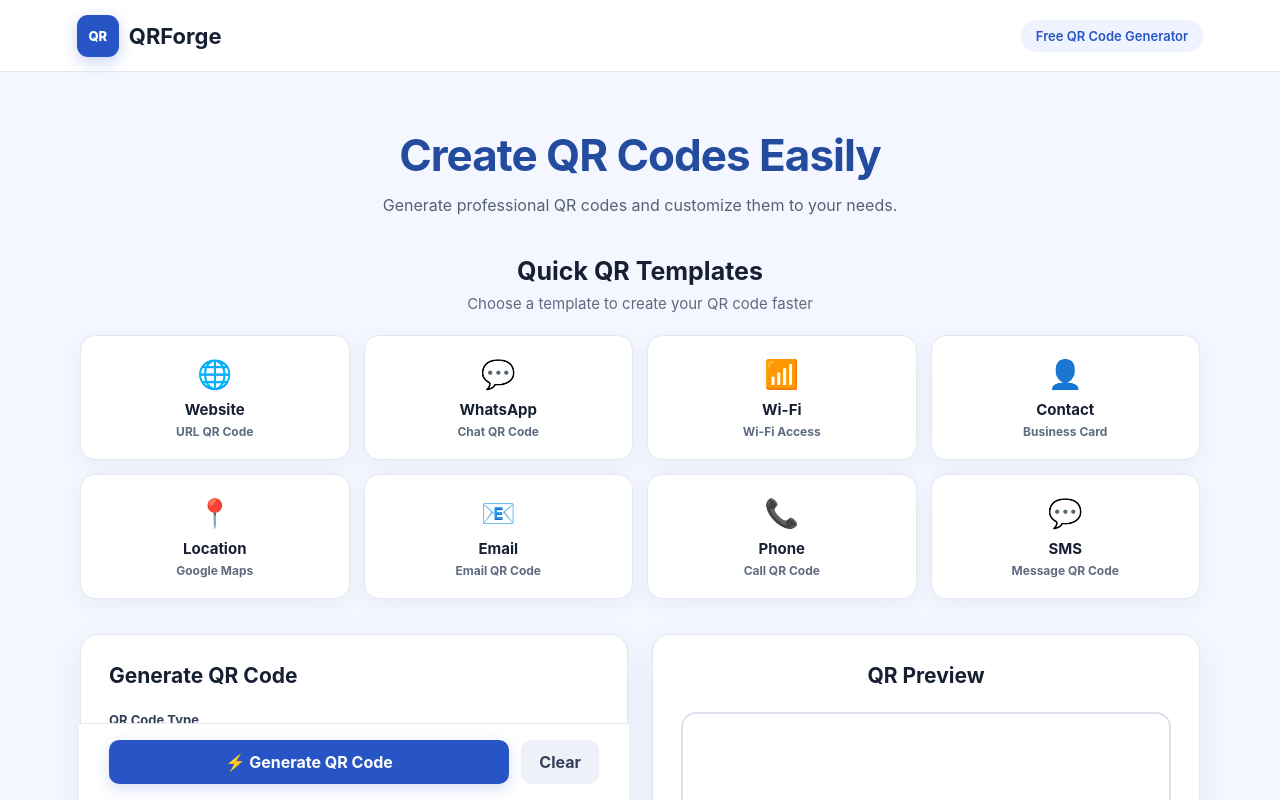
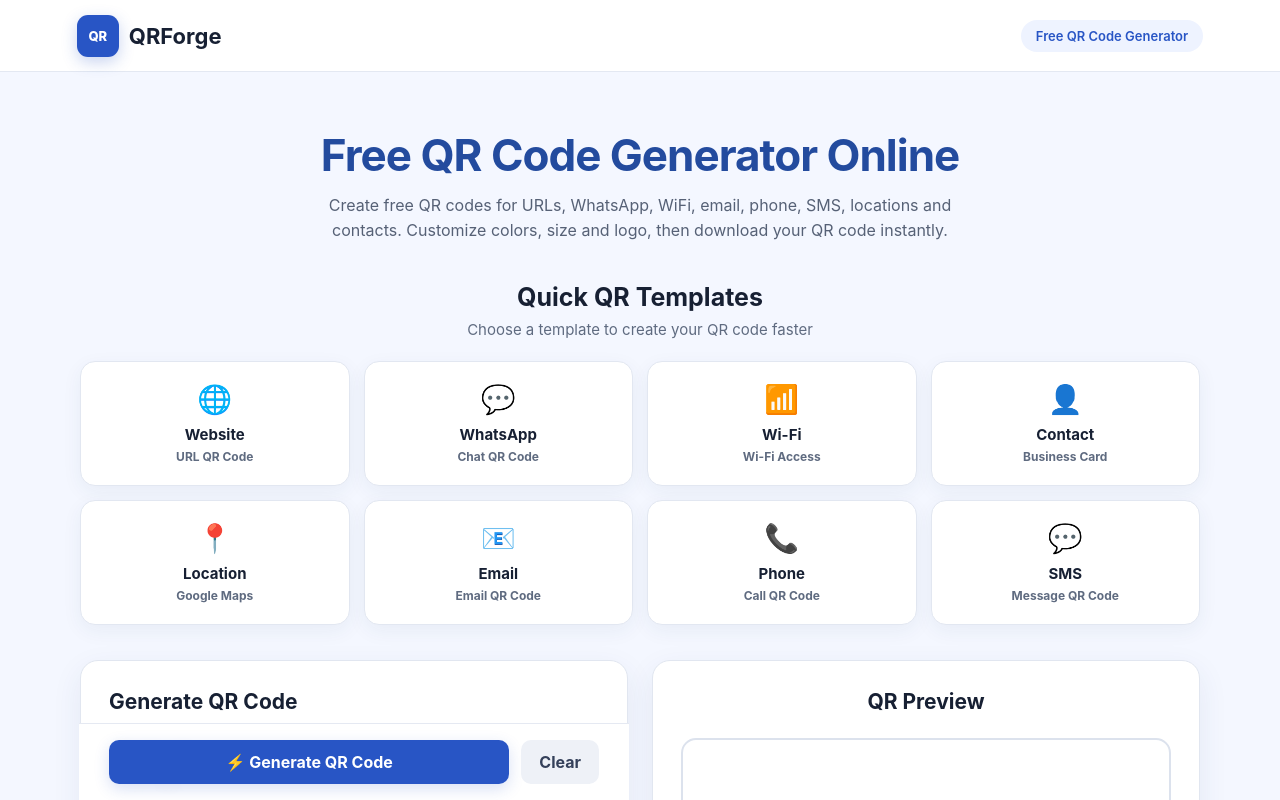
Before and after one commit to pnb17/QR-Pro, a React (Vite) app: page / in a window 1280 px wide. Shown: the top 800 px of the page. Built offline with nearby package versions, Linux system fonts and the light colour scheme.

Commit message:
Improve homepage SEO content

```diff
--- a/index.html
+++ b/index.html
@@ -18,10 +18,7 @@
   content="Create free QR codes online with QRForge. Generate QR codes for URLs, WhatsApp, WiFi, email, phone, SMS, locations and contacts. Fast, easy and free."
 />
 
-    <meta
-      name="keywords"
-      content="QR code generator, free QR code generator, QR code maker, QRForge, WhatsApp QR code, WiFi QR code, website QR code, email QR code, phone QR code"
-    />
+
 
     <meta name="author" content="QRForge" />
 
--- a/src/App.jsx
+++ b/src/App.jsx
@@ -1207,12 +1207,13 @@ const getDefaultLabel = (qrType) => {
 
         <section className="hero">
 
-          <h1>Create QR Codes Easily</h1>
+          <h1>Free QR Code Generator Online</h1>
 
           <p>
-            Generate professional QR codes and
-            customize them to your needs.
-          </p>
+  Create free QR codes for URLs, WhatsApp, WiFi, email,
+  phone, SMS, locations and contacts. Customize colors,
+  size and logo, then download your QR code instantly.
+</p>
 
         </section>
         <section className="templates">
```
